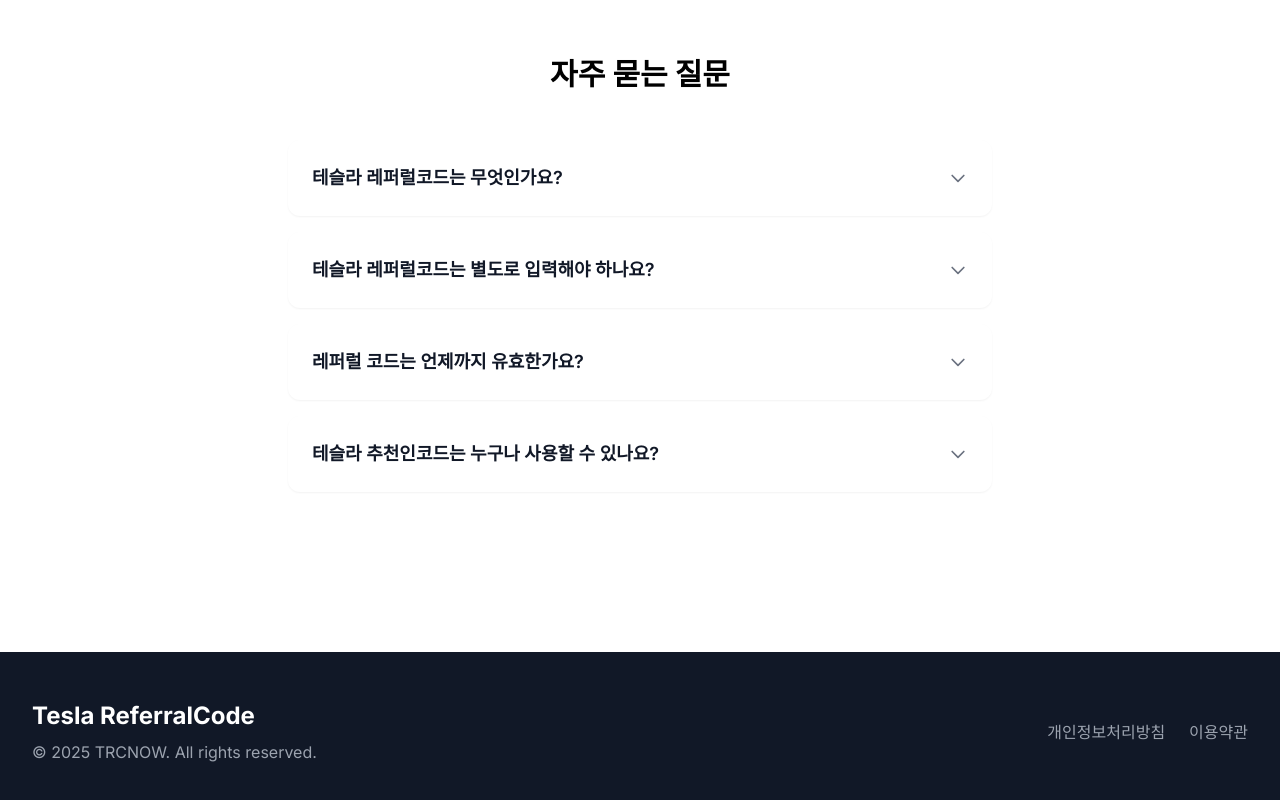
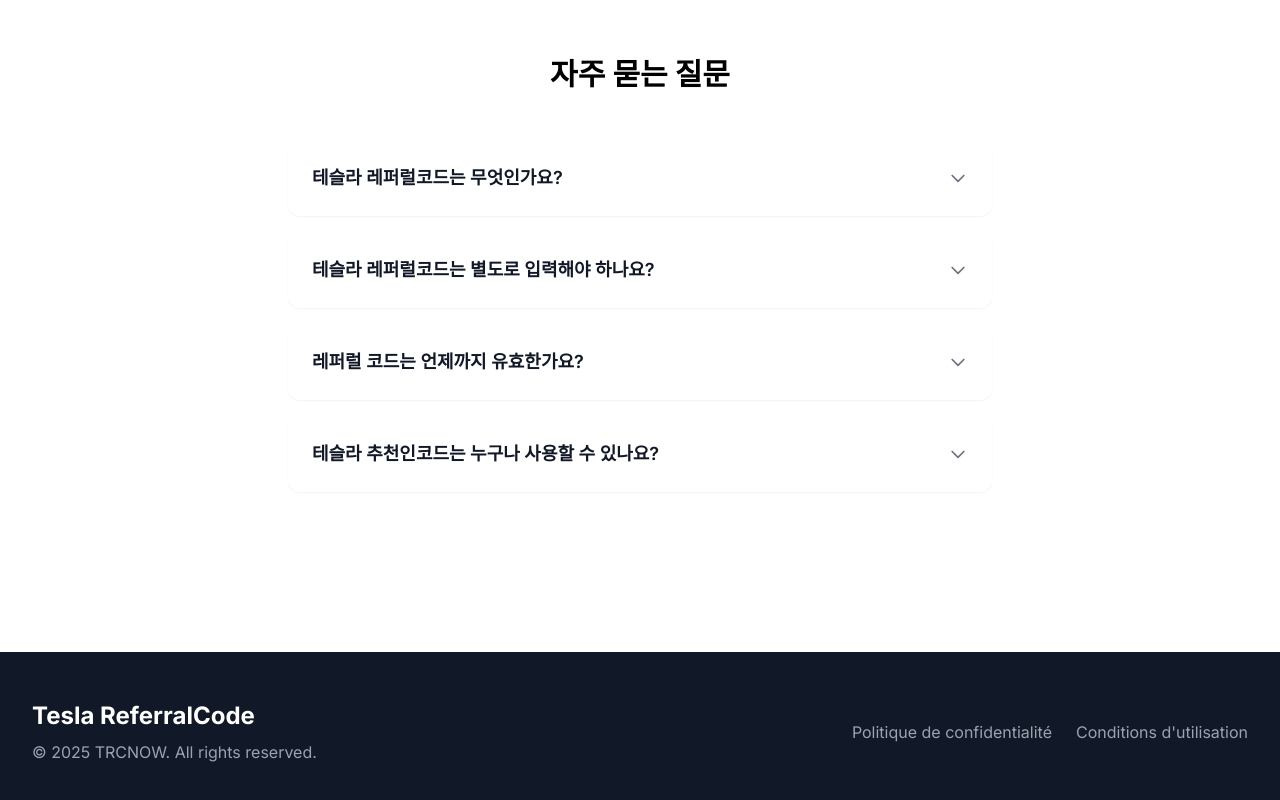
Before and after one commit to Komgoon/t-referral-site, a website: page public/index.html in a window 1280 px wide. Shown: the part 3188-3988 px from the top of the page. Drawn offline with nearby package versions, Linux system fonts and the light colour scheme; a web font is replaced by a local one.

```diff
--- a/public/index.html
+++ b/public/index.html
@@ -616,8 +616,8 @@
           <p class="text-gray-400 mt-2">© 2025 TRCNOW. All rights reserved.</p>
         </div>
         <div class="flex space-x-6">
-          <a href="./privacy/" class="text-gray-400 hover:text-white transition-colors">개인정보처리방침</a>
-          <a href="./terms/" class="text-gray-400 hover:text-white transition-colors">이용약관</a>
+          <a href="/fr/privacy" class="text-gray-400 hover:text-white">Politique de confidentialité</a>
+          <a href="/fr/terms" class="text-gray-400 hover:text-white">Conditions d'utilisation</a>
         </div>
       </div>
     </div>
```
